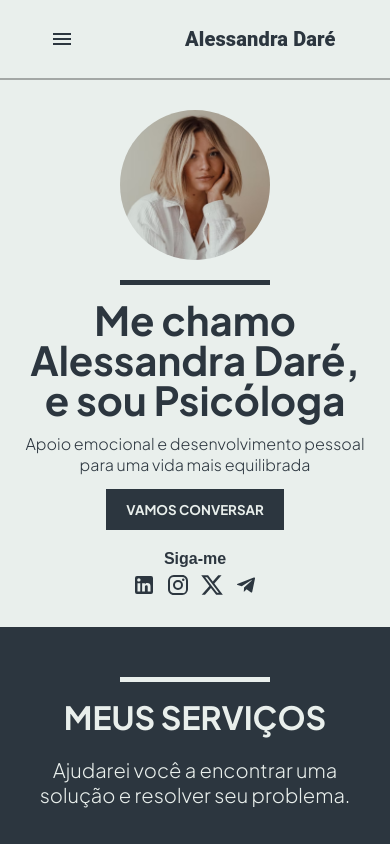
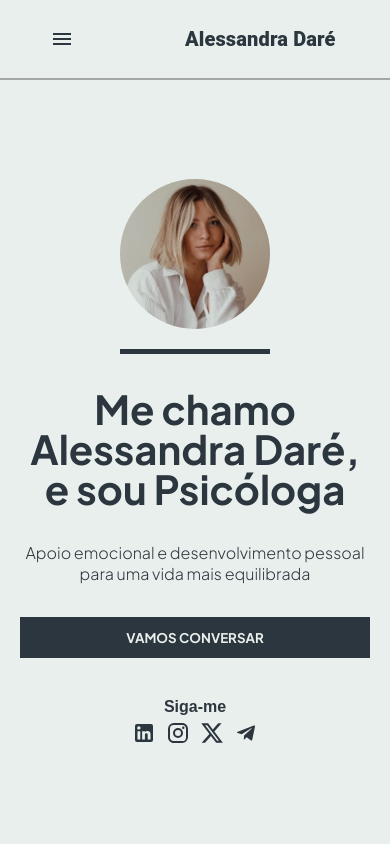
Before and after one commit to allessandrogomes/psychologist-portfolio, a Next.js app: page / in a window 390 px wide. Shown: the top 844 px of the page. Built offline with nearby package versions, Linux system fonts and the light colour scheme.

Commit message:
:iphone:responsive: ajusta a IntroSection em telas mobile.

```diff
--- a/src/components/IntroSection/styles.module.scss
+++ b/src/components/IntroSection/styles.module.scss
@@ -12,10 +12,7 @@
 
     @media (max-width: 767px) {
         flex-direction: column-reverse;
-        min-height: 0px;
-        height: 100%;
         padding: 0 20px;
-        margin: 30px 0;
         gap: 20px;
     }
 
@@ -30,6 +27,9 @@
         @media (max-width: 767px) {
             width: 100%;
             text-align: center;
+            display: flex;
+            flex-direction: column;
+            gap: 20px;
         }
 
         .bar {
```
